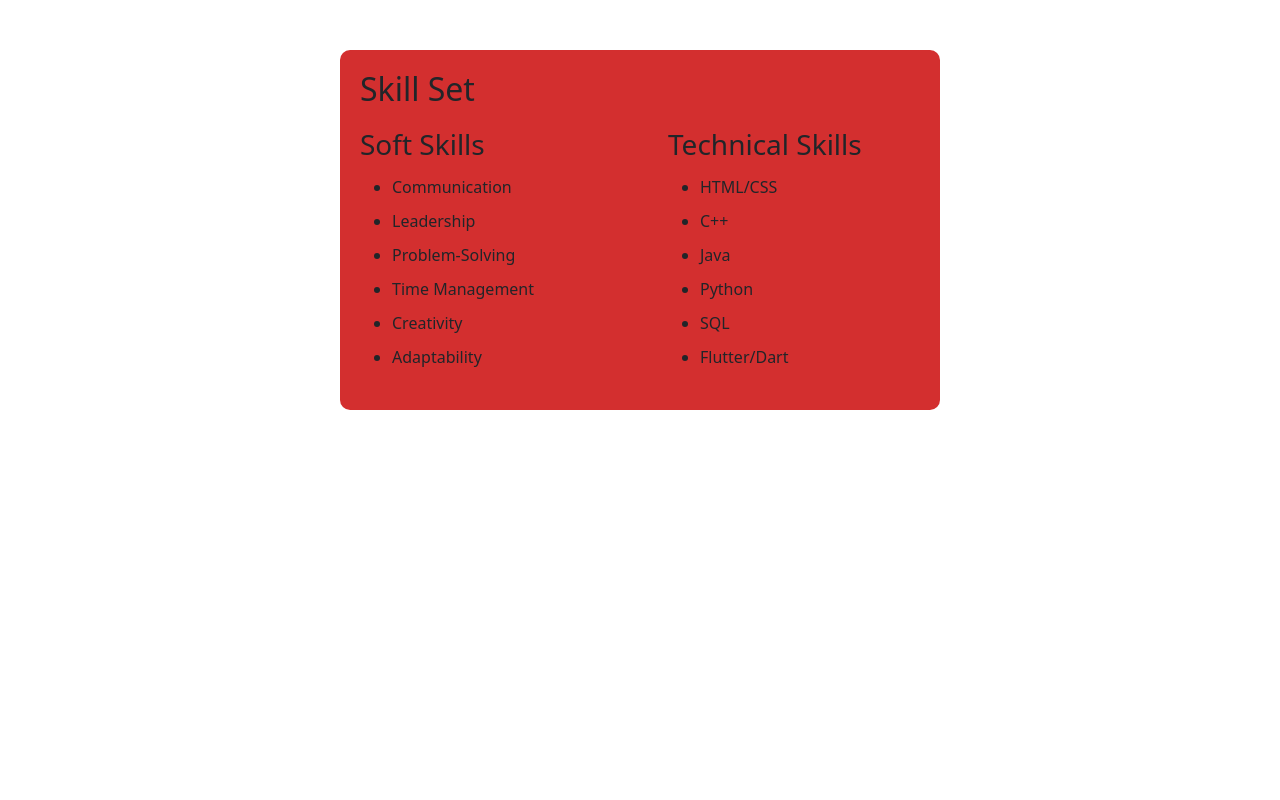
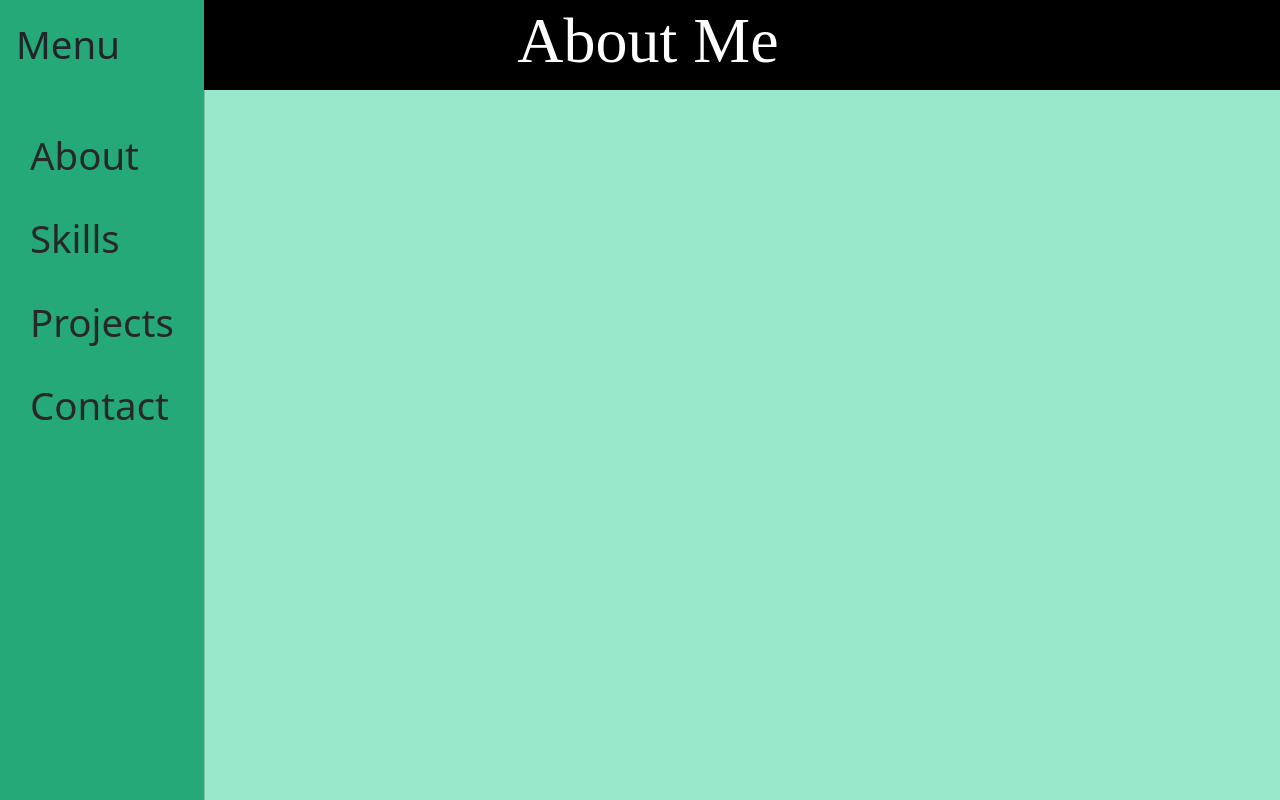
Before and after one commit to jasperaviles54/portfolio, a plain HTML site: page skills.html in a window 1280 px wide. Drawn offline with nearby package versions, Linux system fonts and the light colour scheme; a web font is replaced by a local one.

Commit message:
Update skills.html

```diff
--- a/skills.html
+++ b/skills.html
@@ -2,39 +2,65 @@
 <html lang="en">
 <head>
     <meta charset="UTF-8">
-    <meta name="viewport" content="width=device-width, initial-scale=1.0">
-    <link href='https://fonts.googleapis.com/css?family=Jacques Francois' rel='stylesheet'>
+    <meta name="viewport" content="width=device-width, initial-scale=1">
+    <link href='https://fonts.googleapis.com/css?family=42dot Sans' rel='stylesheet'>
     <link rel="stylesheet" href="styles.css">
     <link href="https://cdn.jsdelivr.net/npm/bootstrap@5.3.5/dist/css/bootstrap.min.css" rel="stylesheet" integrity="sha384-SgOJa3DmI69IUzQ2PVdRZhwQ+dy64/BUtbMJw1MZ8t5HZApcHrRKUc4W0kG879m7" crossorigin="anonymous">
-    <title>Skill Set</title>
+    <title>About Me</title>
 </head>
 <body>
-    <div class="skill-container">
-        <h2>Skill Set</h2>
-        <div class="skills">
-            <div class="skill-column">
-                <h3>Soft Skills</h3>
-                <ul>
-                    <li>Communication</li>
-                    <li>Leadership</li>
-                    <li>Problem-Solving</li>
-                    <li>Time Management</li>
-                    <li>Creativity</li>
-                    <li>Adaptability</li>
-                </ul>
+    <script src="https://cdn.jsdelivr.net/npm/bootstrap@5.3.5/dist/js/bootstrap.bundle.min.js" integrity="sha384-k6d4wzSIapyDyv1kpU366/PK5hCdSbCRGRCMv+eplOQJWyd1fbcAu9OCUj5zNLiq" crossorigin="anonymous"></script>
+    <script src="script.js" defer></script>
+    <noscript>
+        <p class="text-center text-danger" role="alert">JavaScript is disabled in your browser. Some features may not work as expected.</p>
+    </noscript>
+    <header class="header-bar d-flex">
+        <button class="d-lg-none menu-button" type="button" data-bs-toggle="offcanvas" data-bs-target="#offcanvaslinks">
+            Menu
+        </button>
+        <div class="flex-grow-1 text-center align-self-center">
+            <h1 class="title-margin ps-lg-3">About Me</h1>
+        </div>
+    </header>
+    <main class="container-fluid sub-content min-vh-100">
+        <div class="row align-items-center gy-4 mt-lg-5">
+            <div class="col-lg-2">
+                <div class="offcanvas offcanvas-start" id="offcanvaslinks">
+                    <div class="offcanvas-header">
+                        <h1 class="offcanvas-title">
+                            Menu
+                        </h1>
+                        <button type="button" class="d-lg-none btn-close text-reset" data-bs-dismiss="offcanvas" aria-label="Close">
+                        </button>
+                    </div>
+                    <div class="offcanvas-body">
+                        <nav class="navbar d-flex justify-content-center" aria-label="Navigation Menu">
+                            <ul class="navbar-nav nav-links">
+                            </ul>
+                        </nav>
+                    </div>
+                </div>
             </div>
-            <div class="skill-column">
-                <h3>Technical Skills</h3>
-                <ul>
-                    <li>HTML/CSS</li>
-                    <li>C++</li>
-                    <li>Java</li>
-                    <li>Python</li>
-                    <li>SQL</li>
-                    <li>Flutter/Dart</li>
-                </ul>
-            </div>
+            <!--div class="col-12 col-lg-10">
+                <img src="https://cdn.jsdelivr.net/gh/devicons/devicon@latest/icons/cplusplus/cplusplus-original.svg">
+                <img src="https://cdn.jsdelivr.net/gh/devicons/devicon@latest/icons/css3/css3-original-wordmark.svg">
+                <img src="https://cdn.jsdelivr.net/gh/devicons/devicon@latest/icons/dart/dart-original.svg">
+                <img src="https://cdn.jsdelivr.net/gh/devicons/devicon@latest/icons/html5/html5-original-wordmark.svg">
+                <a href="https://logowik.com/java-symbol-logo-vector-55040.html"><img src="https://logowik.com/content/uploads/images/java-symbol3728.logowik.com.webp"></a>
+                <a href="https://logowik.com/javascript-vector-logo-1-4516.html"><img src="https://logowik.com/content/uploads/images/javascript.jpg"></a>
+                <img src="https://cdn.jsdelivr.net/gh/devicons/devicon@latest/icons/python/python-original.svg">
+                <img src="https://cdn.jsdelivr.net/gh/devicons/devicon@latest/icons/r/r-original.svg">
+
+                <a href="https://logowik.com/bootstrap-vector-logo-4180.html"><img src="https://logowik.com/content/uploads/images/bootstrap.jpg"></a>
+                <img src="https://cdn.jsdelivr.net/gh/devicons/devicon@latest/icons/flutter/flutter-original.svg">
+
+
+                <a href="https://logowik.com/git-vector-logo-9231.html"><img src="https://logowik.com/content/uploads/images/git6963.jpg"></a>
+                <img src="https://cdn.jsdelivr.net/gh/devicons/devicon@latest/icons/rstudio/rstudio-original.svg">
+                <a href="https://logowik.com/tableau-software-vector-logo-4273.html"><img src="https://logowik.com/content/uploads/images/tableau-software.jpg"></a>
+                <a href="https://logowik.com/jupyter-logo-vector-png-svg-free-download-21180.html"><img src="https://logowik.com/content/uploads/images/jupyter251.logowik.com.webp"></a>
+            </div-->
         </div>
-    </div>
+    </main>
 </body>
 </html>
```
